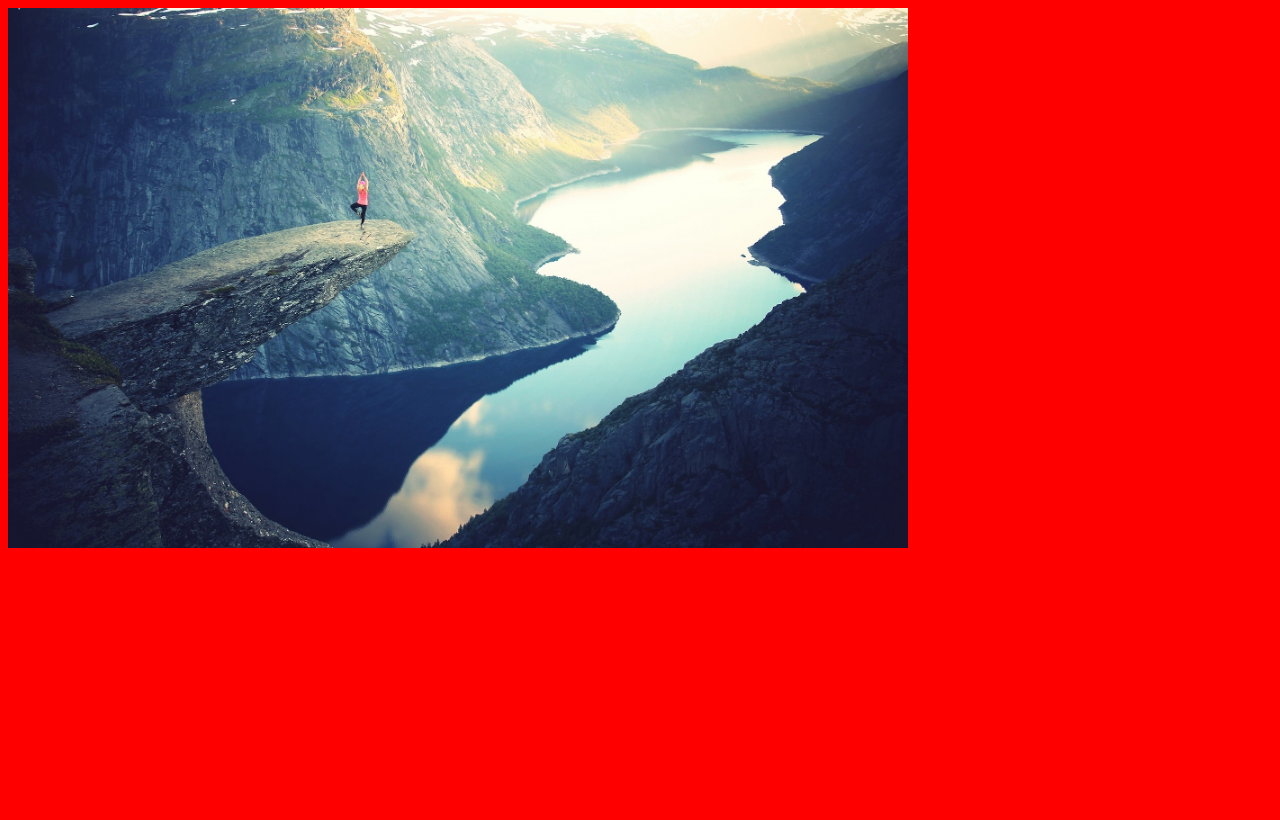
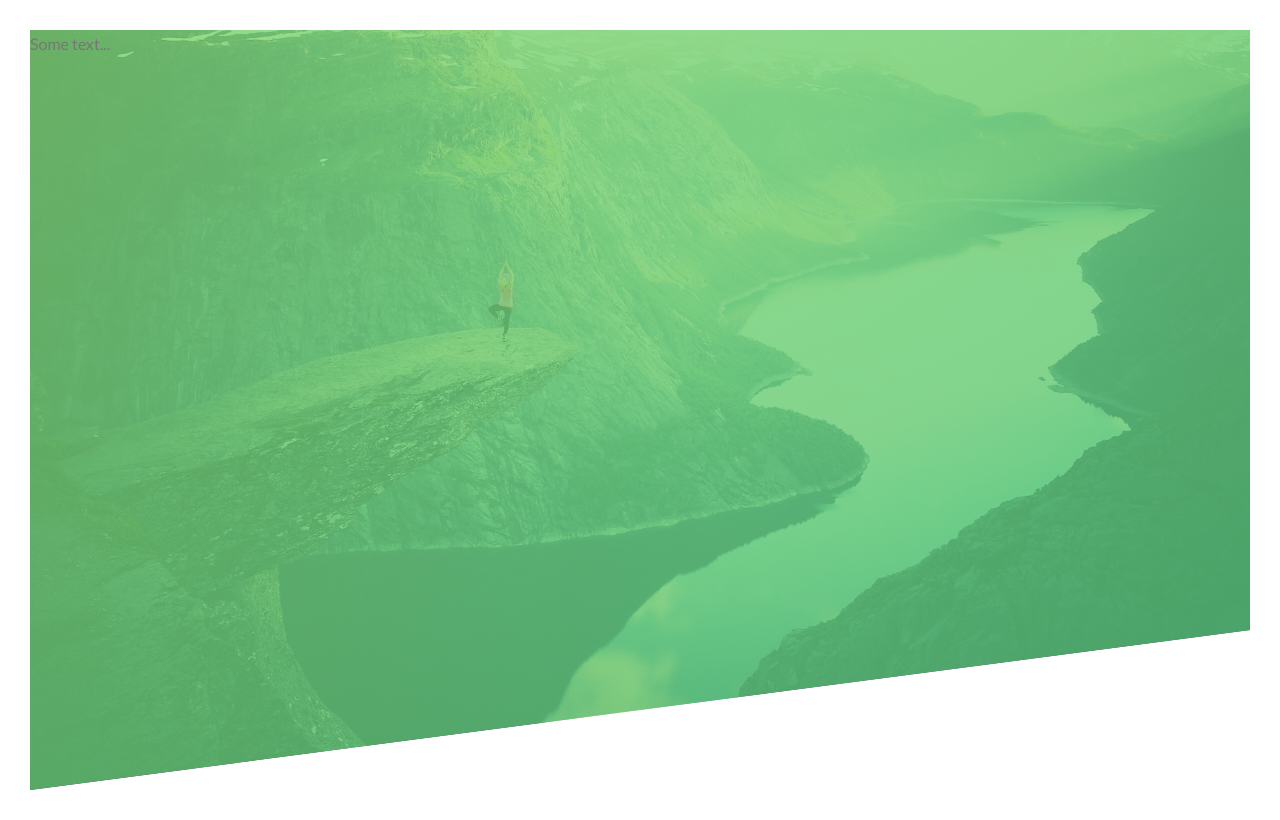
Before and after one commit to GEOFARL/responsive-website-1, a website built with webpack: page src/template.html in a window 1280 px wide. Built offline with nearby package versions, Linux system fonts and the light colour scheme.

Commit message:
Add css reset, add heading background
- Added reset for css
- Added background image for header
- Set clip-path on image

```diff
--- a/src/styles.css
+++ b/src/styles.css
@@ -1,3 +1,27 @@
+*,
+*::before,
+*::after {
+  margin: 0;
+  padding: 0;
+  box-sizing: inherit;
+}
+
 body {
-  background-color: red;
+  font-family: 'Lato', sans-serif;
+  font-weight: 400;
+  font-size: 16px;
+  line-height: 1.7;
+  color: #777;
+  padding: 30px;
 }
+
+.header {
+  height: 95vh;
+  background-image: linear-gradient(to right bottom,
+        rgba(126, 213, 111, 0.8), rgba(84, 196, 121, 0.8)),
+    url(../src/images/hero.jpeg);
+  background-size: cover;
+  background-position: top;
+
+  clip-path: polygon(0 0, 100% 0, 100% 75vh, 0 100%);
+}
--- a/src/template.html
+++ b/src/template.html
@@ -15,8 +15,6 @@
     <title>Responsive Website</title>
   </head>
   <body>
-    <header>
-      <img src="./images/hero.jpeg" alt="" width="900" />
-    </header>
+    <header class="header">Some text...</header>
   </body>
 </html>
```
Also changed, not shown: dist/images/favicon.png (deleted), dist/images/hero.jpeg (deleted), dist/index.html (deleted), 2 other files.
